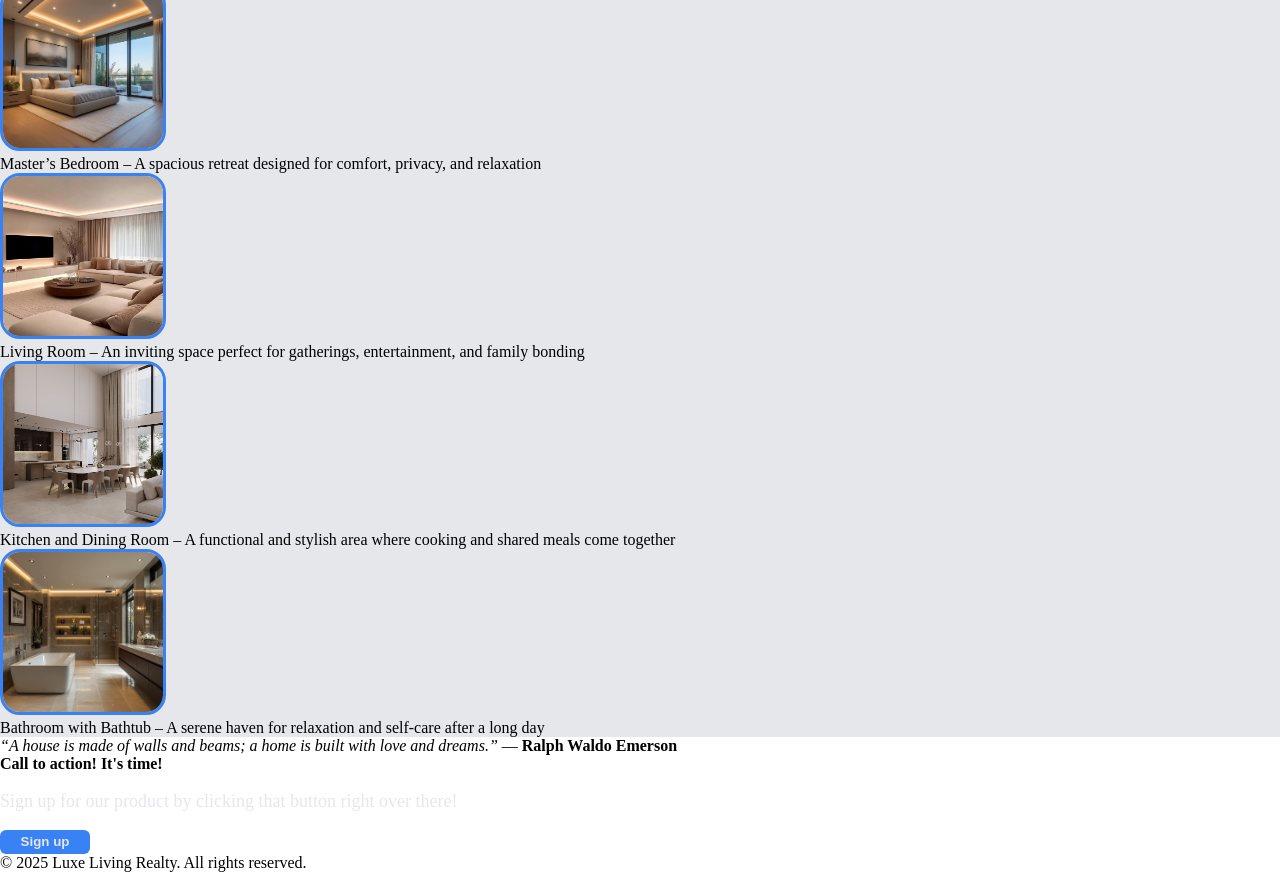
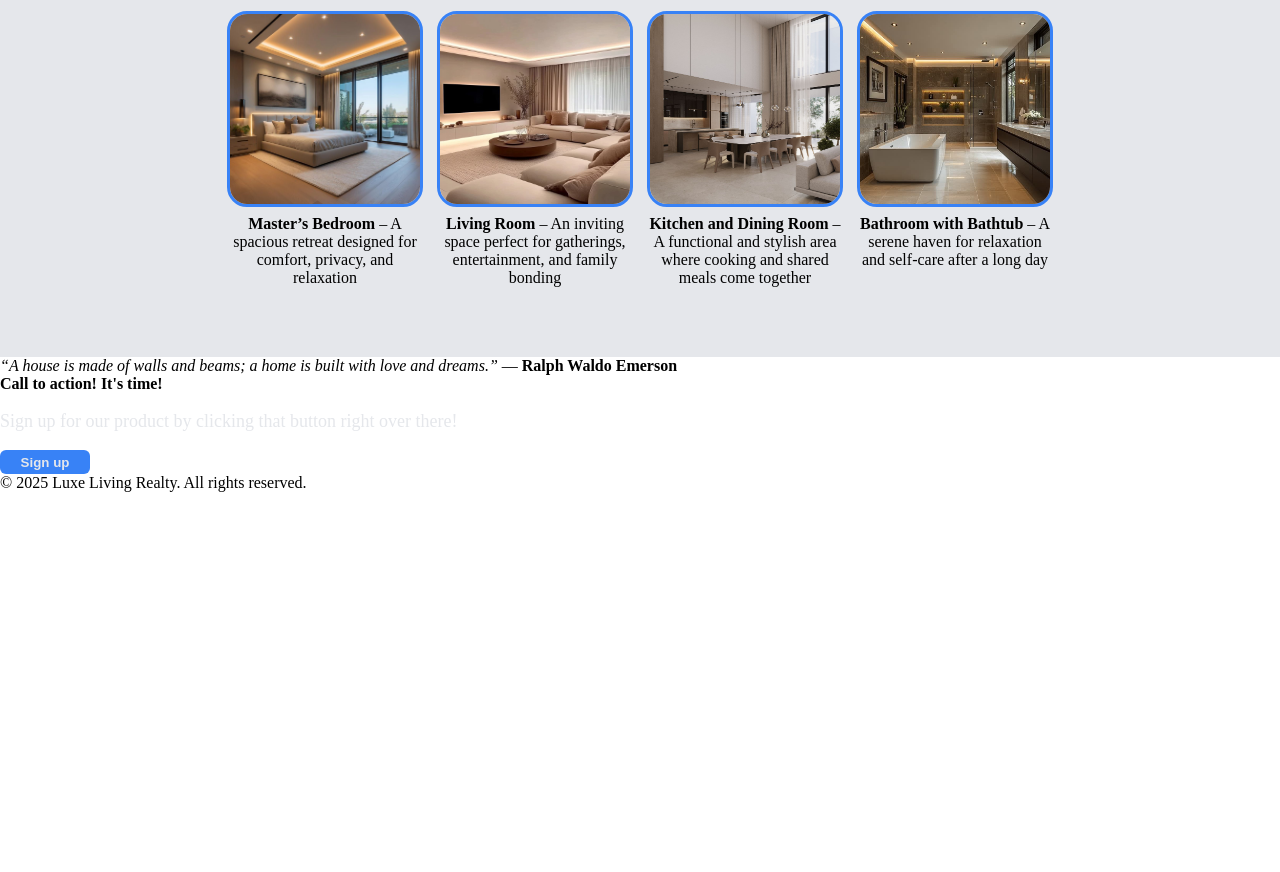
Before and after one commit to beachbears/landingpage, a plain HTML site: page index.html in a window 1280 px wide. Shown: the part 652-1524 px from the top of the page. After the commit the page ends 1144 px from the top, so only its background shows below. Drawn offline with Linux system fonts and the light colour scheme.

Commit message:
organized the section two using flex margin and padding

```diff
--- a/index.html
+++ b/index.html
@@ -29,15 +29,25 @@
         </div>
 
         <div class="secondsection">
-            <h2>Interior Parts <em>(rooms and features inside)</em></h2>
-            <img class="image" src="./images/bedroom.jpg" alt="<Master's Bedroom">
-            <div>Master’s Bedroom – A spacious retreat designed for comfort, privacy, and relaxation</div>
-            <img class="image" src="./images/livingroom.jpg" alt="Living Room">
-            <div>Living Room – An inviting space perfect for gatherings, entertainment, and family bonding</div>
-            <img class="image" src="./images/kitchendining.jpg" alt="Kitchen and Dining Room">
-            <div>Kitchen and Dining Room – A functional and stylish area where cooking and shared meals come together</div>
-            <img class="image" src="./images/bathroom.jpg" alt="Bath Room or Comfort Room">
-            <div>Bathroom with Bathtub – A serene haven for relaxation and self-care after a long day</div>
+            <div class="secondtitle">Interior Parts <em>(rooms and features inside)</em></div>
+            <div class="interiors">
+                <div class="interior">
+                    <img class="image" src="./images/bedroom.jpg" alt="<Master's Bedroom">
+                    <div class="text"><strong> Master’s Bedroom </strong> – A spacious retreat designed for comfort, privacy, and relaxation</div>
+                </div>
+                <div class="interior">
+                    <img class="image" src="./images/livingroom.jpg" alt="Living Room">
+                    <div class="text"><strong>Living Room</strong> – An inviting space perfect for gatherings, entertainment, and family bonding</div>
+                </div>
+                <div class="interior">
+                    <img class="image" src="./images/kitchendining.jpg" alt="Kitchen and Dining Room">
+                    <div class="text"><strong>Kitchen and Dining Room</strong> – A functional and stylish area where cooking and shared meals come together</div>
+                </div>
+                <div class="interior">
+                    <img class="image" src="./images/bathroom.jpg" alt="Bath Room or Comfort Room">
+                    <div class="text"><strong>Bathroom with Bathtub</strong> – A serene haven for relaxation and self-care after a long day</div>
+                </div>
+            </div>
         </div>
 
         <div class="thirdsection">
--- a/styles.css
+++ b/styles.css
@@ -78,12 +78,39 @@ button {
 
 .secondsection {
     background-color: #E5E7EB;
+    display: flex;
+    justify-content: center;
+    align-items: center;
+    flex-direction: column;
+    padding: 30px 100px 70px;
 }
 
+.interiors {
+    display: flex;
+    flex-direction: row;
+    gap: 10px;
+}
 .image {
-    height: 160px;
-    width: 160px;
+    height: 190px;
+    width: 190px;
     border-radius: 20px;
     border-color: #3882F6;
     border-style: solid;
 }
+.interior {
+    display: flex;
+    flex-direction: column;
+    justify-content: start;
+    align-items: center;
+    width: 200px;
+    gap: 8px;
+}
+.text {
+    text-align: center;
+}
+
+.secondtitle {
+    font-size: 32px;
+    font-weight: 900;
+    margin-bottom: 26px;
+}
```
